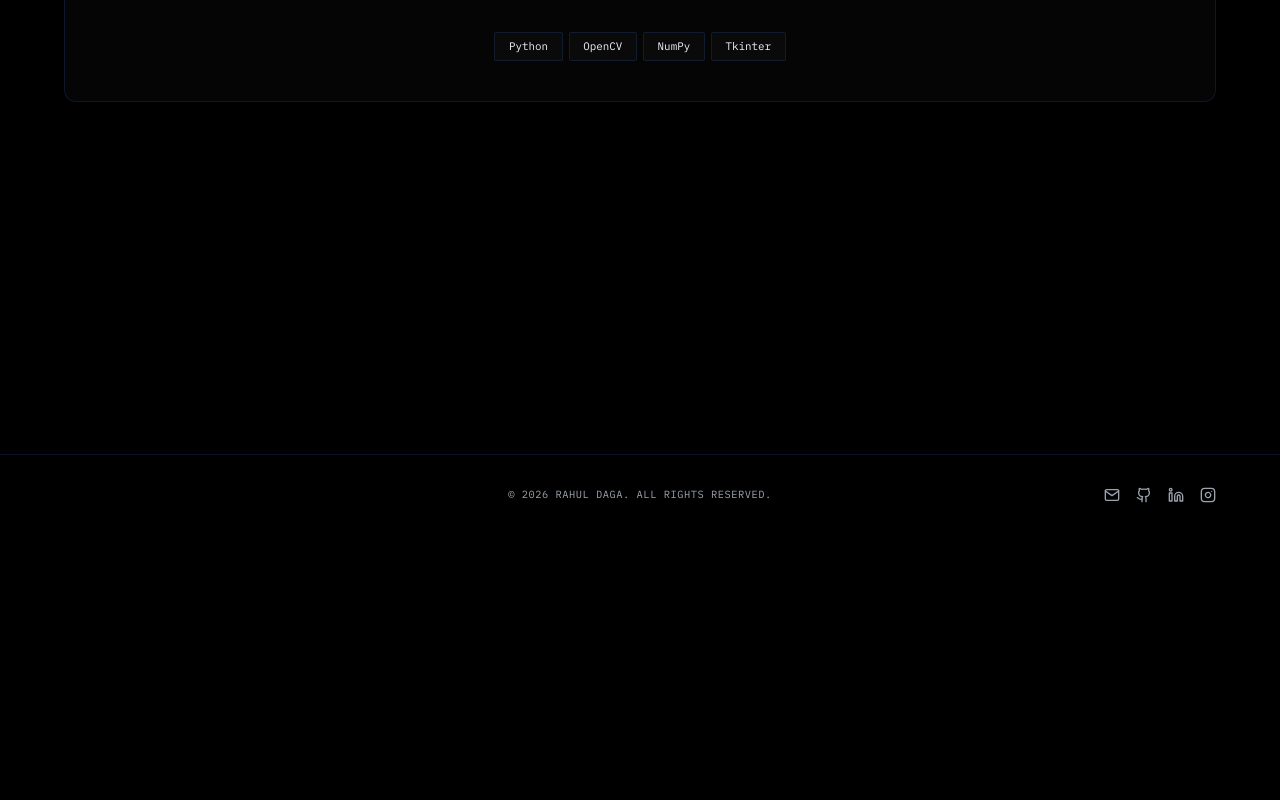
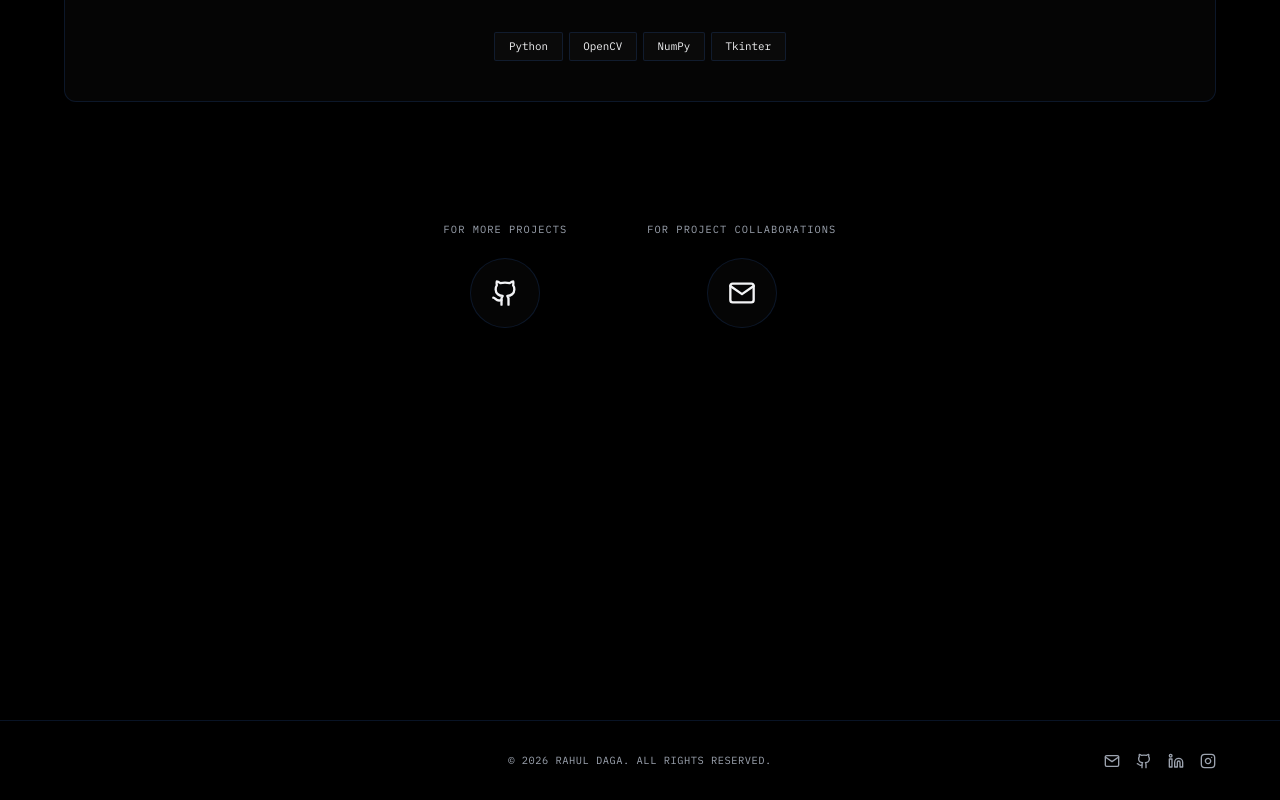
Before and after one commit to rahul02-dat/rahuldaga.github.io, a Next.js app: page /projects in a window 1280 px wide. Shown: the part 2916-3716 px from the top of the page. Before the commit the page ends 3451 px from the top, so only its background shows below. Built offline with nearby package versions, Linux system fonts and the light colour scheme; a web font is replaced by a local one.

Commit message:
Protfolio

```diff
--- a/src/components/projects.tsx
+++ b/src/components/projects.tsx
@@ -1,7 +1,7 @@
 "use client";
 
 import { useState, useEffect, useRef } from "react";
-import { projects, type ProjectType } from "@/data/portfolio";
+import { projects, profile, type ProjectType } from "@/data/portfolio";
 import { Reveal } from "./reveal";
 import { SectionHeading } from "./section-heading";
 
@@ -130,6 +130,31 @@ export function Projects() {
                 </div>
               );
             })}
+
+            <div className="w-full pt-[10vh] pb-[5vh] flex flex-col sm:flex-row items-center justify-center gap-10 sm:gap-20 relative z-20">
+              <Reveal>
+                <div className="flex flex-col items-center gap-5">
+                  <span className="font-mono text-[0.65rem] tracking-widest uppercase text-[var(--dim)] text-center">For more projects</span>
+                  <a href={profile.github} target="_blank" rel="noreferrer" className="text-[var(--text)] hover:text-[var(--accent)] hover:-translate-y-2 transition-all duration-300 p-5 rounded-full bg-[var(--s1)] border border-[var(--border)] hover:border-[var(--accent)] shadow-lg hover:shadow-[0_0_20px_rgba(59,130,246,0.3)]">
+                    <svg xmlns="http://www.w3.org/2000/svg" width="28" height="28" viewBox="0 0 24 24" fill="none" stroke="currentColor" strokeWidth="2" strokeLinecap="round" strokeLinejoin="round">
+                      <path d="M15 22v-4a4.8 4.8 0 0 0-1-3.5c3 0 6-2 6-5.5.08-1.25-.27-2.48-1-3.5.28-1.15.28-2.35 0-3.5 0 0-1 0-3 1.5-2.64-.5-5.36-.5-8 0C6 2 5 2 5 2c-.3 1.15-.3 2.35 0 3.5A5.403 5.403 0 0 0 4 9c0 3.5 3 5.5 6 5.5-.39.49-.68 1.05-.85 1.65-.17.6-.22 1.23-.15 1.85v4" />
+                      <path d="M9 18c-4.51 2-5-2-7-2" />
+                    </svg>
+                  </a>
+                </div>
+              </Reveal>
+              <Reveal>
+                <div className="flex flex-col items-center gap-5">
+                  <span className="font-mono text-[0.65rem] tracking-widest uppercase text-[var(--dim)] text-center">For project collaborations</span>
+                  <a href={`mailto:${profile.email}`} aria-label="Email" className="text-[var(--text)] hover:text-[var(--accent)] hover:-translate-y-2 transition-all duration-300 p-5 rounded-full bg-[var(--s1)] border border-[var(--border)] hover:border-[var(--accent)] shadow-lg hover:shadow-[0_0_20px_rgba(59,130,246,0.3)]">
+                    <svg xmlns="http://www.w3.org/2000/svg" width="28" height="28" viewBox="0 0 24 24" fill="none" stroke="currentColor" strokeWidth="2" strokeLinecap="round" strokeLinejoin="round">
+                      <path d="M4 4h16c1.1 0 2 .9 2 2v12c0 1.1-.9 2-2 2H4c-1.1 0-2-.9-2-2V6c0-1.1.9-2 2-2z"/>
+                      <polyline points="22,6 12,13 2,6"/>
+                    </svg>
+                  </a>
+                </div>
+              </Reveal>
+            </div>
           </div>
         </div>
       </div>
```
